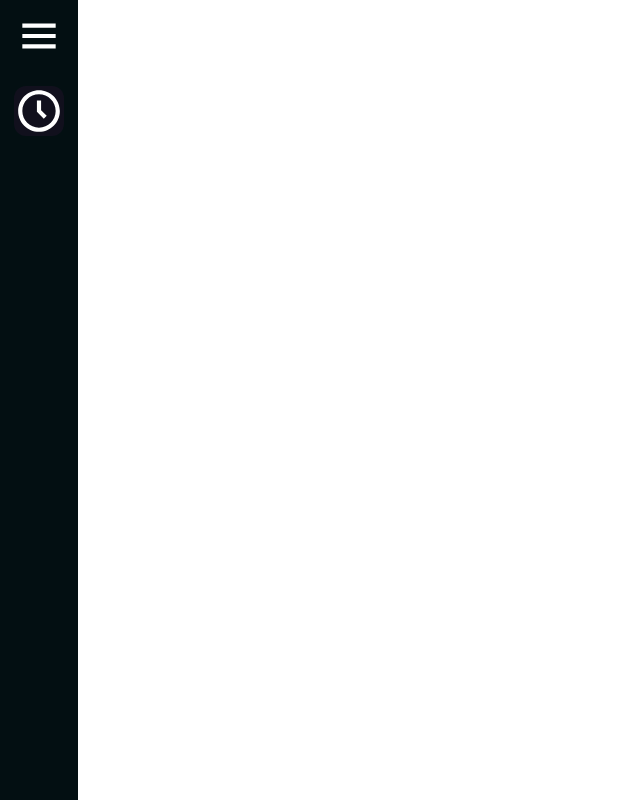
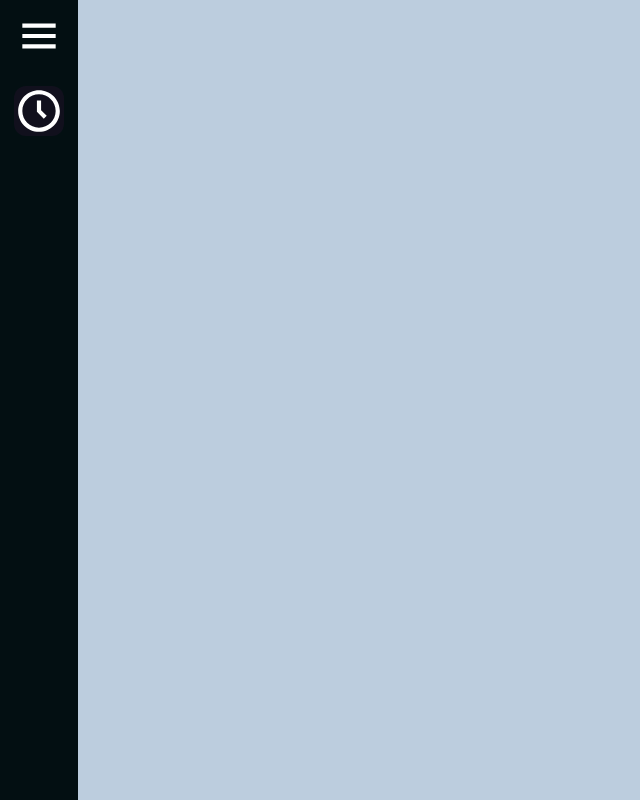
Before and after one commit to cweigandt/widgets-app, a React (Create React App) app: page / in a window 1280 px wide. Shown: the whole page, without its empty margins (0-640 px from the left). Built offline with nearby package versions, Linux system fonts and the light colour scheme.

Commit message:
Page structure and routes for clock

```diff
--- a/package.json
+++ b/package.json
@@ -9,6 +9,8 @@
     "react": "^17.0.2",
     "react-dom": "^17.0.2",
     "react-icons": "^4.2.0",
+    "react-router": "^5.2.0",
+    "react-router-dom": "^5.2.0",
     "react-scripts": "4.0.3",
     "web-vitals": "^1.1.2"
   },
--- a/src/App.css
+++ b/src/App.css
@@ -1,3 +1,27 @@
+body {
+  position: relative;
+  width: 100vw;
+  height: 100vh;
+  margin: 0;
+}
+
+/* Google Font Link */
+@import url('https://fonts.googleapis.com/css2?family=Poppins:wght@200;300;400;500;600;700&amp;display=swap');
+* {
+  box-sizing: border-box;
+  font-family: 'Poppins', sans-serif;
+}
+
 .App {
-  text-align: center;
+  position: relative;
+  width: 100%;
+  height: 100%;
 }
+
+.App .page {
+  position: relative;
+  width: 100%;
+  height: 100%;
+
+  background-color: #bccdde;
+}
--- a/src/App.js
+++ b/src/App.js
@@ -1,10 +1,23 @@
 import './App.css'
+
+import { Route, Switch } from 'react-router-dom'
+
 import SideBar from './components/sidebar/SideBar'
+import Clock from './components/widgets/Clock'
 
-function App() {
+const Home = () => null
+
+const App = () => {
+  const renderRoutes = () => (
+    <Switch>
+      <Route path='/clock' component={Clock} />
+      <Route exact path='/' component={Home} />
+    </Switch>
+  )
   return (
     <div className='App'>
       <SideBar />
+      <div className='page'>{renderRoutes()}</div>
     </div>
   )
 }
--- /dev/null
+++ b/src/components/widgets/Clock.js
@@ -0,0 +1,5 @@
+const Clock = () => {
+  return null
+}
+
+export default Clock
--- a/src/index.css
+++ b/src/index.css
@@ -1,13 +1,5 @@
-body {
-  margin: 0;
-  font-family: -apple-system, BlinkMacSystemFont, 'Segoe UI', 'Roboto', 'Oxygen',
-    'Ubuntu', 'Cantarell', 'Fira Sans', 'Droid Sans', 'Helvetica Neue',
-    sans-serif;
-  -webkit-font-smoothing: antialiased;
-  -moz-osx-font-smoothing: grayscale;
+#root {
+  position: relative;
+  width: 100%;
+  height: 100%;
 }
-
-code {
-  font-family: source-code-pro, Menlo, Monaco, Consolas, 'Courier New',
-    monospace;
-}
--- a/src/index.js
+++ b/src/index.js
@@ -1,17 +1,20 @@
-import React from 'react';
-import ReactDOM from 'react-dom';
-import './index.css';
-import App from './App';
-import reportWebVitals from './reportWebVitals';
+import React from 'react'
+import ReactDOM from 'react-dom'
+import './index.css'
+import App from './App'
+import reportWebVitals from './reportWebVitals'
+import { BrowserRouter as Router } from 'react-router-dom'
 
 ReactDOM.render(
   <React.StrictMode>
-    <App />
+    <Router>
+      <App />
+    </Router>
   </React.StrictMode>,
   document.getElementById('root')
-);
+)
 
 // If you want to start measuring performance in your app, pass a function
 // to log results (for example: reportWebVitals(console.log))
 // or send to an analytics endpoint. Learn more: https://bit.ly/CRA-vitals
-reportWebVitals();
+reportWebVitals()
--- a/src/styles/SideBar.css
+++ b/src/styles/SideBar.css
@@ -1,12 +1,3 @@
-/* Google Font Link */
-@import url('https://fonts.googleapis.com/css2?family=Poppins:wght@200;300;400;500;600;700&amp;display=swap');
-* {
-  margin: 0;
-  padding: 0;
-  box-sizing: border-box;
-  font-family: 'Poppins', sans-serif;
-}
-
 .sidebar {
   position: fixed;
   left: 0;
@@ -60,7 +51,8 @@
 }
 
 .sidebar .nav-list {
-  margin-top: 20px;
+  margin: 20px 0 0 0;
+  padding: 0;
   height: 100%;
 }
 
```
Also changed, not shown: 1 other file (tests, documents, lock files or other folders).
